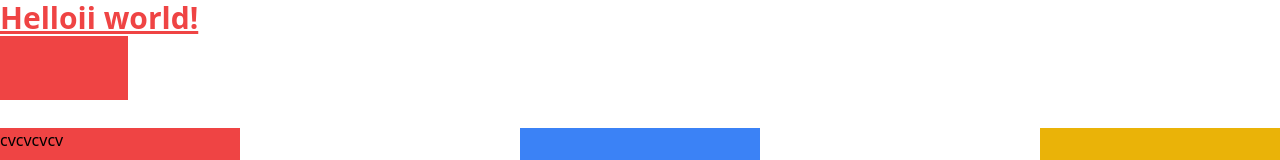
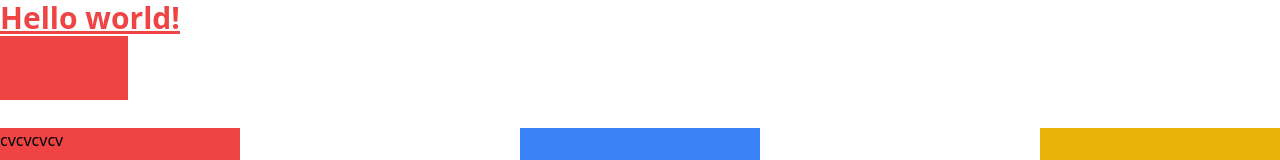
Before and after one commit to phan-thi-thanh-thao/Tailwind, a website: page src/index.html in a window 1280 px wide. Shown: the top 160 px of the page. Drawn offline with Linux system fonts and the light colour scheme.

Commit message:
Update index.html

```diff
--- a/src/index.html
+++ b/src/index.html
@@ -7,7 +7,7 @@
     <link rel="stylesheet" href="./output.css" />
   </head>
   <body>
-    <h1 class="text-3xl font-bold underline text-red-500">Helloii world!</h1>
+    <h1 class="text-3xl font-bold underline text-red-500">Hello world!</h1>
 
     <!-- hình chữ nhật có chiều dài là 60px với rộng là 30px có bg là màu đỏ -->
     <div class="h-16 w-32 bg-red-500 mb-7"></div>
```
